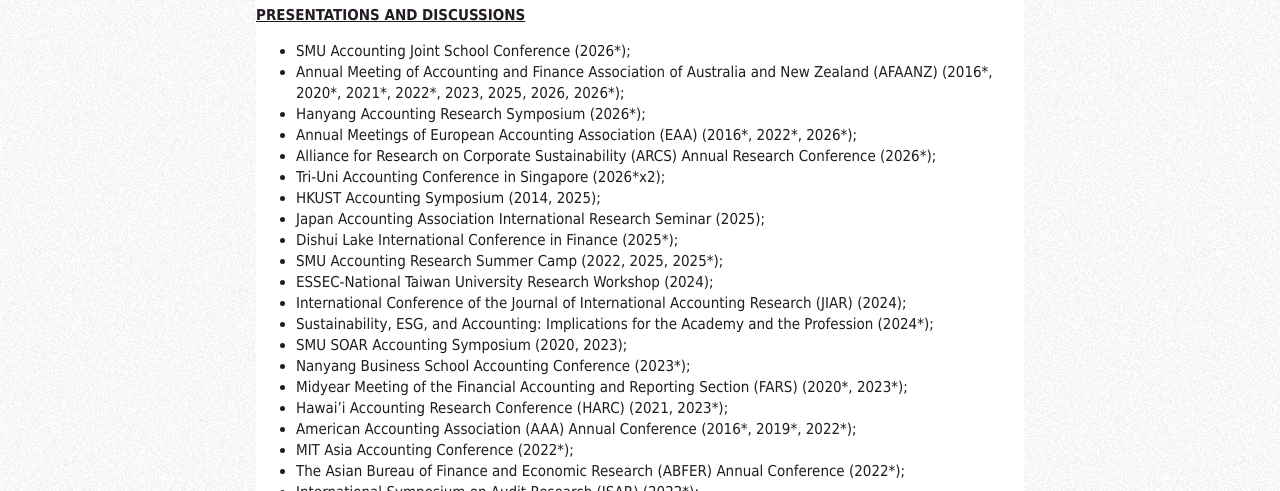
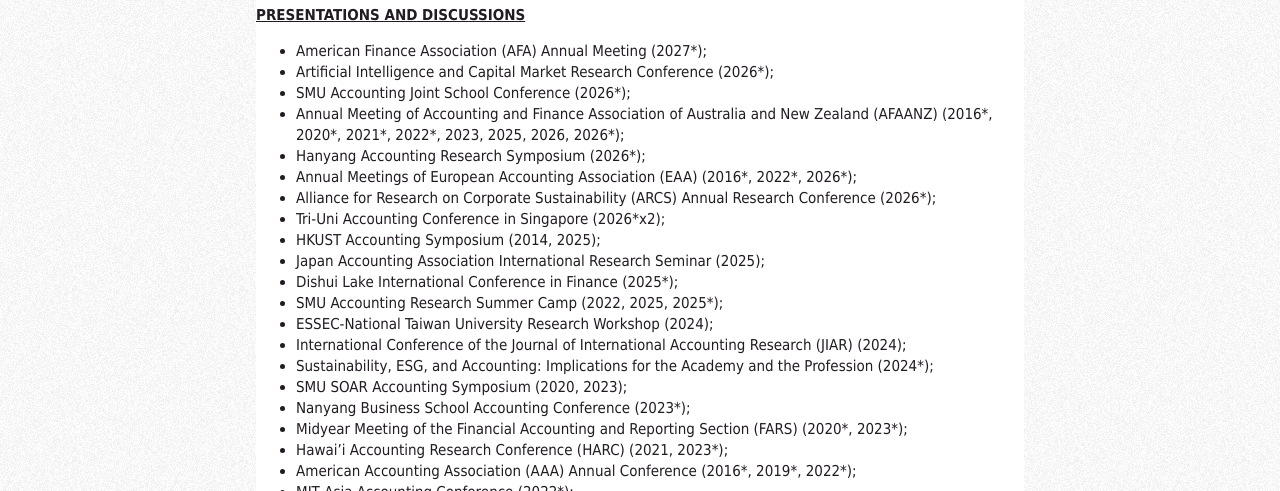
Before and after one commit to acrcwang/acrcwang.github.io, a plain HTML site: page activities.html in a window 1280 px wide. Shown: the part 609-1100 px from the top of the page. Drawn offline with nearby package versions, Linux system fonts and the light colour scheme.

Commit message:
Update activities.html

```diff
--- a/activities.html
+++ b/activities.html
@@ -74,6 +74,8 @@
                         <p class="green" style="font-size:x-large; margin-block-start:0; padding-top:20px;">Activities</p>
                         <p><span style="font-weight: bold; text-decoration: underline;">PRESENTATIONS AND DISCUSSIONS</span></p>
                         <ul>
+                            <li>American Finance Association (AFA) Annual Meeting (2027*);</li>
+                            <li>Artificial Intelligence and Capital Market Research Conference (2026*);</li>
                             <li>SMU Accounting Joint School Conference (2026*);</li>
                             <li>Annual Meeting of Accounting and Finance Association of Australia and New Zealand (AFAANZ) (2016*, 2020*, 2021*, 2022*, 2023, 2025, 2026, 2026*);</li>
                             <li>Hanyang Accounting Research Symposium (2026*);</li>
```
